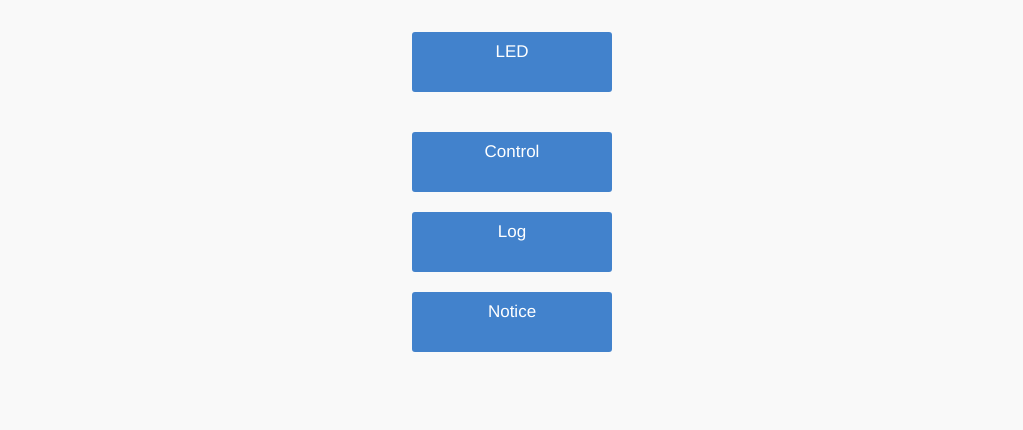
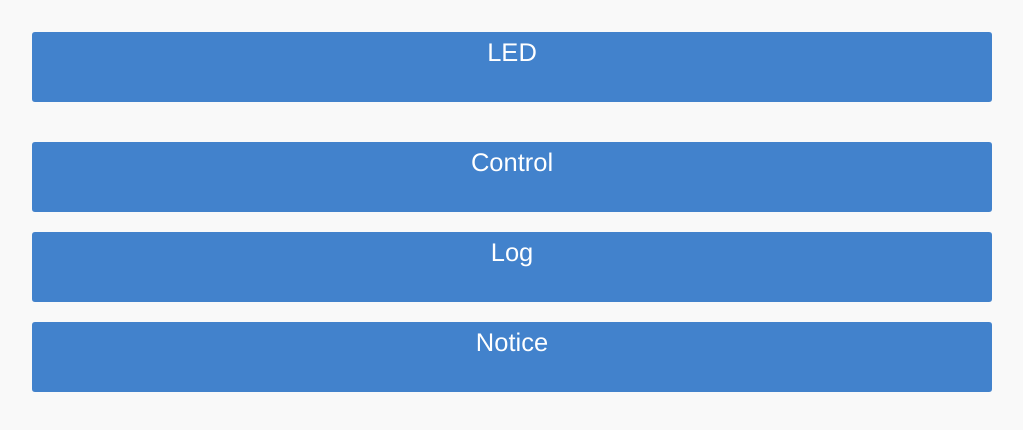
Before and after one commit to isoflabon/ieModeling2016-g, a browser extension: page project-ui/www/index.html in a window 1280 px wide. Shown: the part 166-596 px from the top of the page, without its empty margins (128-1151 px from the left). Drawn offline with nearby package versions, Linux system fonts and the light colour scheme; files that its build step writes are made by us from their sources; files whose address does not match are found by name.

Commit message:
modify style.css

```diff
--- a/project-ui/www/css/style.css
+++ b/project-ui/www/css/style.css
@@ -1,5 +1,8 @@
-/**/
-.btn{width: 200px;
-     height: 60px;
-    margin: 10px 5px 10px 5px;
-	}
+.btn{width: 75%;
+     height: 70px;
+     font-size: 150%;
+     margin: 10px 5px 10px 5px;
+     }
+h1{
+    font-size: 200%;
+}
```
